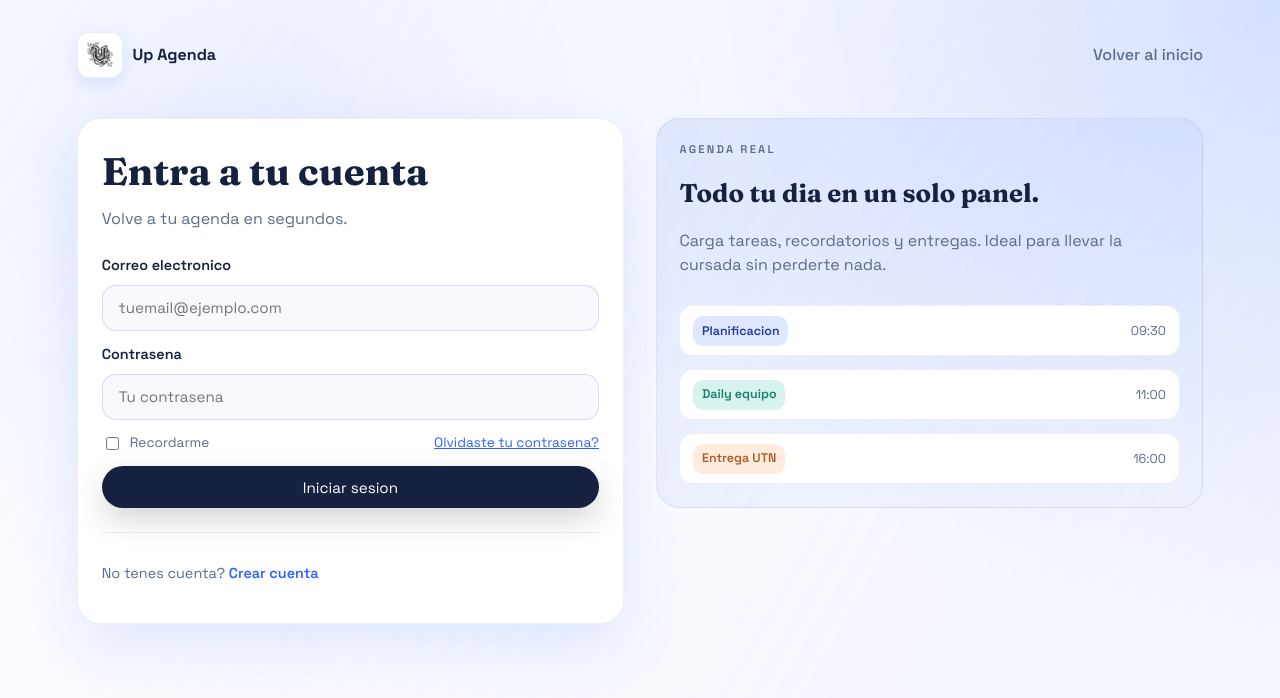
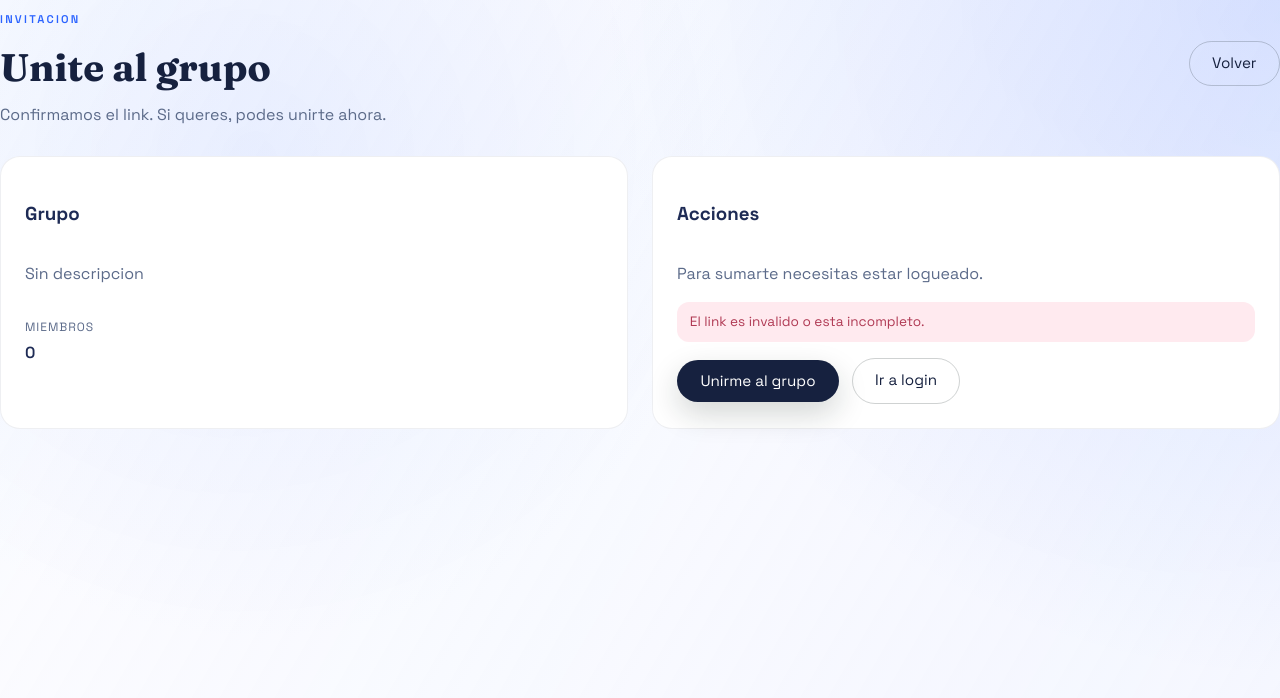
Before and after one commit to JoacoGuille/agenda_front, a React (Vite) app: page /grupos/join in a window 1280 px wide. Before the commit this address led to /login. Shown: the top 698 px of the page. Built offline with nearby package versions, Linux system fonts and the light colour scheme; no server answers.

Commit message:
Ajuste URL

```diff
--- a/src/App.jsx
+++ b/src/App.jsx
@@ -23,6 +23,7 @@ import FriendForm from './pages/FriendForm.jsx'
 import GroupsList from './pages/GroupsList.jsx'
 import GroupDetail from './pages/GroupDetail.jsx'
 import GroupForm from './pages/GroupForm.jsx'
+import GroupJoin from './pages/GroupJoin.jsx'
 import Notifications from './pages/Notifications.jsx'
 import ProtectedRoute from './components/ProtectedRoute.jsx'
 
@@ -48,6 +49,7 @@ function App() {
         <Route path="/reset-password" element={<ResetPassword />} />
         <Route path="/verify" element={<VerifyEmail />} />
         <Route path="/endpoints" element={<ApiDocs />} />
+        <Route path="/grupos/join" element={<GroupJoin />} />
         <Route
           element={
             <ProtectedRoute>
--- /dev/null
+++ b/src/pages/GroupJoin.jsx
@@ -0,0 +1,179 @@
+import { Link, useLocation, useNavigate } from 'react-router-dom'
+import { useEffect, useMemo, useState } from 'react'
+import { apiFetch } from '../services/api.js'
+import { haySesion } from '../utils/localAuth.js'
+
+const URL_API = import.meta.env.VITE_API_URL
+
+function GroupJoin() {
+  const ubicacion = useLocation()
+  const irA = useNavigate()
+  const params = new URLSearchParams(ubicacion.search)
+  const token = params.get('token')
+  const groupId = params.get('groupId')
+
+  const [grupo, setGrupo] = useState(null)
+  const [cargando, setCargando] = useState(true)
+  const [mensajeError, setMensajeError] = useState('')
+  const [mensajeOk, setMensajeOk] = useState('')
+  const [noEncontrado, setNoEncontrado] = useState(false)
+  const [uniendo, setUniendo] = useState(false)
+
+  useEffect(() => {
+    if (!token || !groupId) {
+      setMensajeError('El link es invalido o esta incompleto.')
+      setCargando(false)
+      return
+    }
+
+    let activo = true
+    const validar = async () => {
+      try {
+        const url = `${URL_API}/groups/join?token=${encodeURIComponent(
+          token,
+        )}&groupId=${encodeURIComponent(groupId)}`
+        const respuesta = await fetch(url)
+        let data = null
+        try {
+          data = await respuesta.json()
+        } catch {
+          data = null
+        }
+        if (!activo) return
+        if (respuesta.ok) {
+          setGrupo(data?.group || data?.data || data)
+          setNoEncontrado(false)
+          setMensajeError('')
+        } else if (respuesta.status === 404) {
+          setNoEncontrado(true)
+        } else {
+          setMensajeError(data?.message || 'No se pudo validar la invitacion.')
+        }
+      } catch {
+        if (!activo) return
+        setMensajeError('No se pudo validar la invitacion.')
+      } finally {
+        if (activo) setCargando(false)
+      }
+    }
+
+    validar()
+    return () => {
+      activo = false
+    }
+  }, [token, groupId])
+
+  const unirse = async () => {
+    if (!haySesion()) {
+      setMensajeError('Inicia sesion para unirte al grupo.')
+      return
+    }
+    if (!token || !groupId) return
+    setMensajeError('')
+    setMensajeOk('')
+    setUniendo(true)
+    try {
+      await apiFetch('/groups/join', {
+        method: 'POST',
+        body: JSON.stringify({ token, groupId }),
+      })
+      setMensajeOk('Listo. Ya sos parte del grupo.')
+      setTimeout(() => irA(`/grupos/${groupId}`), 900)
+    } catch (err) {
+      setMensajeError(err.message || 'No se pudo completar la invitacion.')
+    } finally {
+      setUniendo(false)
+    }
+  }
+
+  const nombre = grupo?.name || grupo?.group?.name || 'Grupo'
+  const descripcion = grupo?.description || grupo?.group?.description || 'Sin descripcion'
+  const miembros =
+    grupo?.membersCount ??
+    grupo?.members?.length ??
+    grupo?.group?.membersCount ??
+    grupo?.group?.members?.length ??
+    0
+
+  if (cargando) {
+    return (
+      <section className="page">
+        <div className="page-header">
+          <div>
+            <p className="eyebrow">Invitacion</p>
+            <h1>Validando link...</h1>
+          </div>
+        </div>
+      </section>
+    )
+  }
+
+  if (noEncontrado) {
+    return (
+      <section className="page">
+        <div className="page-header">
+          <div>
+            <p className="eyebrow">Invitacion</p>
+            <h1>No encontramos ese grupo</h1>
+          </div>
+          <div className="page-actions">
+            <Link className="ghost-btn" to="/">
+              Volver al inicio
+            </Link>
+          </div>
+        </div>
+      </section>
+    )
+  }
+
+  return (
+    <section className="page">
+      <div className="page-header">
+        <div>
+          <p className="eyebrow">Invitacion</p>
+          <h1>Unite al grupo</h1>
+          <p className="page-subtitle">
+            Confirmamos el link. Si queres, podes unirte ahora.
+          </p>
+        </div>
+        <div className="page-actions">
+          <Link className="ghost-btn" to="/">
+            Volver
+          </Link>
+        </div>
+      </div>
+
+      <div className="detail-grid">
+        <div className="panel">
+          <h3>{nombre}</h3>
+          <p className="detail-text">{descripcion}</p>
+          <div className="detail-list">
+            <div>
+              <p className="detail-label">Miembros</p>
+              <p className="detail-value">{miembros}</p>
+            </div>
+          </div>
+        </div>
+
+        <div className="panel">
+          <h3>Acciones</h3>
+          <p className="detail-text">Para sumarte necesitas estar logueado.</p>
+          {mensajeError && <p className="auth-error">{mensajeError}</p>}
+          {mensajeOk && <p className="auth-success">{mensajeOk}</p>}
+          <div className="page-actions">
+            <button className="primary-btn" type="button" onClick={unirse} disabled={uniendo}>
+              {uniendo ? 'Uniendo...' : 'Unirme al grupo'}
+            </button>
+            {!haySesion() && (
+              <Link className="ghost-btn" to="/login">
+                Ir a login
+              </Link>
+            )}
+          </div>
+        </div>
+      </div>
+    </section>
+  )
+}
+
+export default GroupJoin
```
